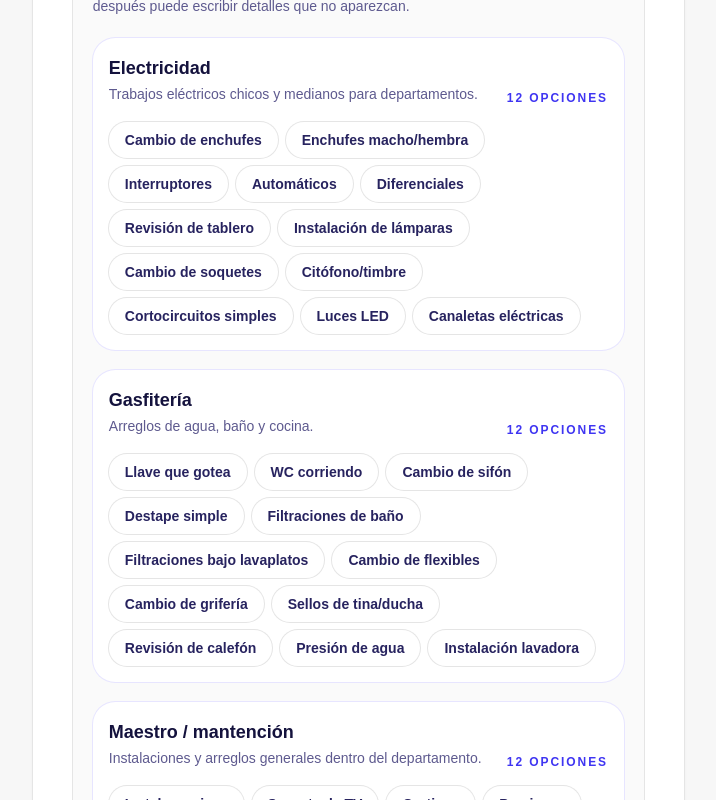
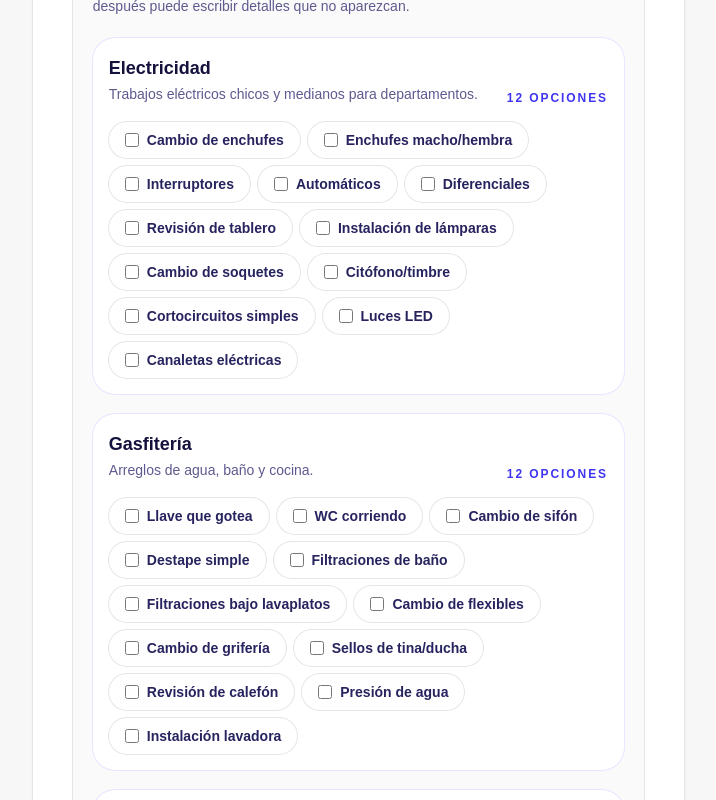
Before and after one commit to tomascastilloe-ship-it/servicios-cl-prototype, a Next.js app: page /profesionales/postular in a window 1280 px wide. Shown: the part 2240-3040 px from the top of the page, without its empty margins (564-1280 px from the left). Built offline with nearby package versions, Linux system fonts and the light colour scheme.

Commit message:
fix: make service chips clearly selectable

```diff
--- a/src/app/profesionales/postular/page.tsx
+++ b/src/app/profesionales/postular/page.tsx
@@ -390,8 +390,8 @@ export default function ProfessionalApplicationPage() {
                         </div>
                         <div className="mt-4 flex flex-wrap gap-2">
                           {group.items.map((example) => (
-                            <label key={`${group.title}-${example}`} className="cursor-pointer rounded-full bg-white px-4 py-2 text-sm font-black text-[#27235F] ring-1 ring-neutral-200 transition has-[:checked]:bg-[#3F35F2] has-[:checked]:text-white has-[:checked]:ring-[#3F35F2] hover:ring-[#3F35F2]">
-                              <input type="checkbox" className="sr-only" />
+                            <label key={`${group.title}-${example}`} className="inline-flex cursor-pointer items-center gap-2 rounded-full bg-white px-4 py-2 text-sm font-black text-[#27235F] ring-1 ring-neutral-200 transition has-[:checked]:bg-[#3F35F2] has-[:checked]:text-white has-[:checked]:ring-[#3F35F2] hover:ring-[#3F35F2]">
+                              <input type="checkbox" className="h-3.5 w-3.5 accent-[#3F35F2]" />
                               {example}
                             </label>
                           ))}
```
